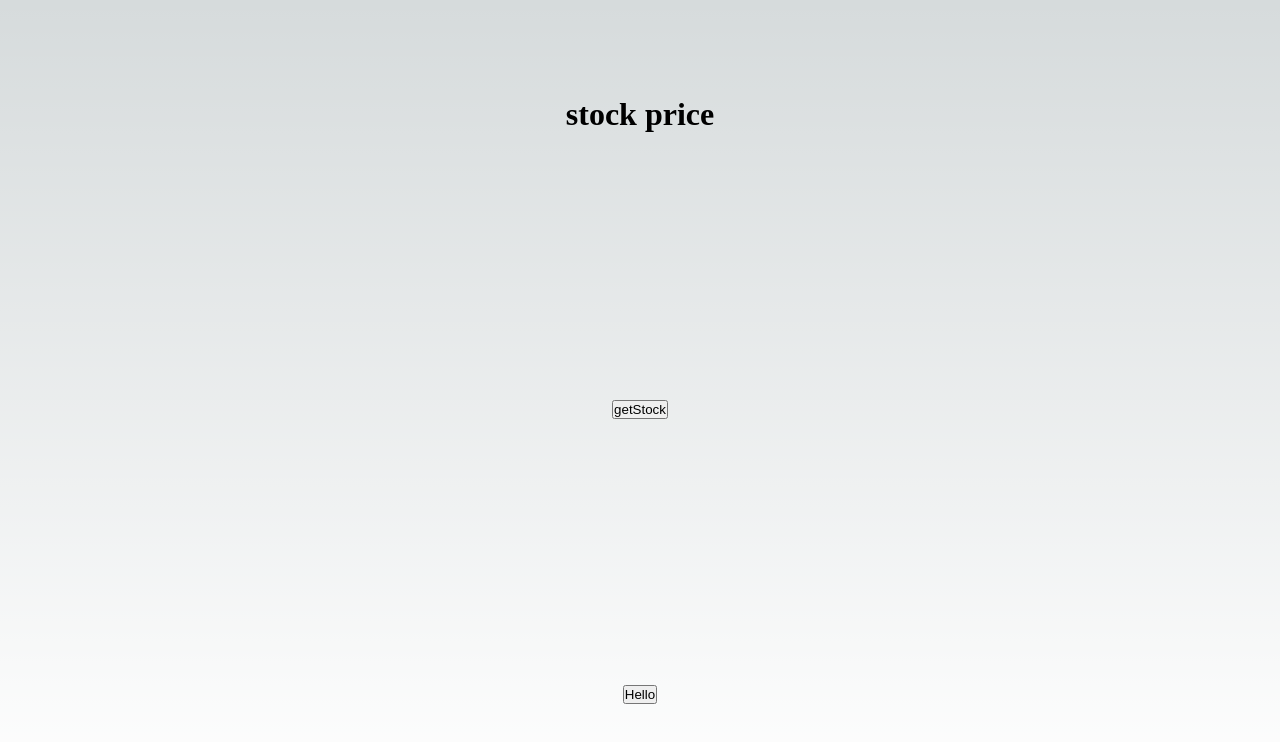
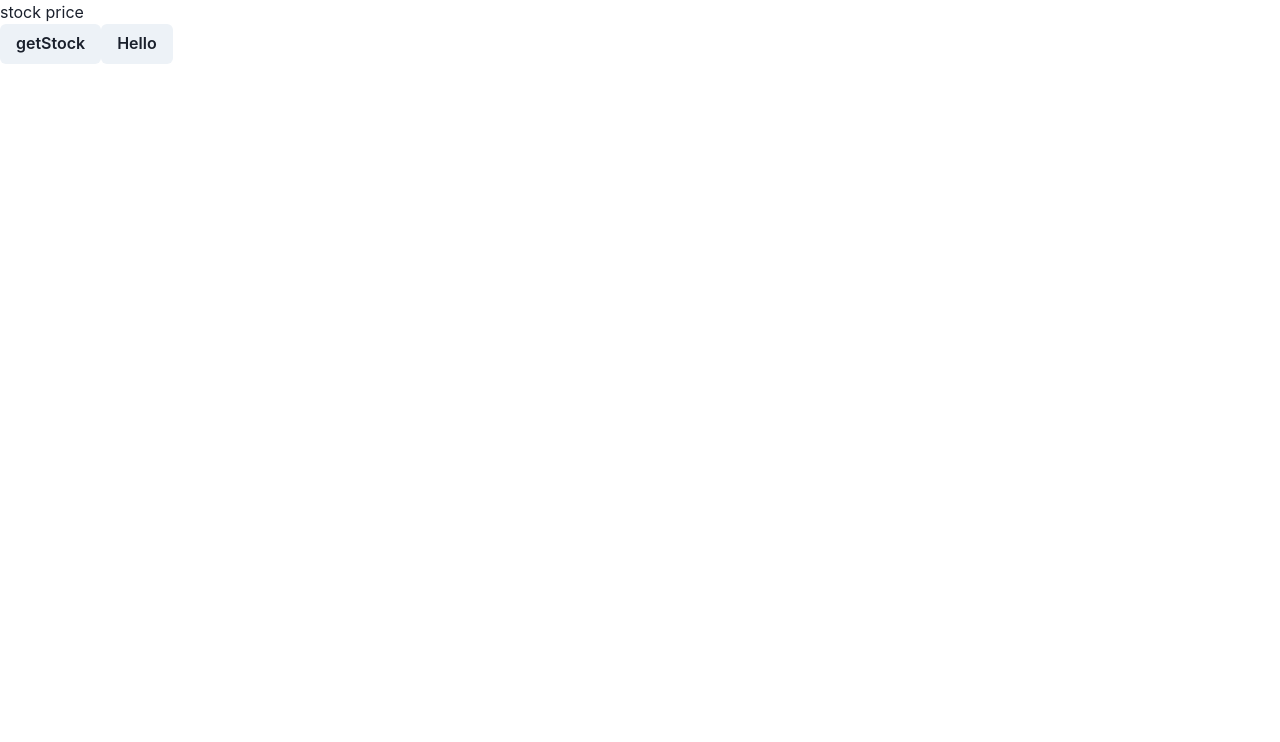
Before and after one commit to katayama8000/stock-price-list, a Next.js app: page / in a window 1280 px wide. Shown: the top 742 px of the page. Built offline with nearby package versions, Linux system fonts and the light colour scheme.

Commit message:
feat: implement chakura

```diff
--- a/pages/_app.tsx
+++ b/pages/_app.tsx
@@ -1,6 +1,11 @@
-import '@/styles/globals.css'
-import type { AppProps } from 'next/app'
+// import '@/styles/globals.css'
+import type { AppProps } from 'next/app';
+import { ChakraProvider } from '@chakra-ui/react';
 
 export default function App({ Component, pageProps }: AppProps) {
-  return <Component {...pageProps} />
+  return (
+    <ChakraProvider>
+      <Component {...pageProps} />
+    </ChakraProvider>
+  );
 }
--- a/pages/index.tsx
+++ b/pages/index.tsx
@@ -1,5 +1,5 @@
 import Head from 'next/head';
-import styles from '@/styles/Home.module.css';
+import { Button } from '@chakra-ui/react';
 export default function Home() {
   return (
     <>
@@ -9,9 +9,9 @@ export default function Home() {
         <meta name="viewport" content="width=device-width, initial-scale=1" />
         <link rel="icon" href="/favicon.ico" />
       </Head>
-      <main className={styles.main}>
+      <main>
         <h1>stock price</h1>
-        <button
+        <Button
           onClick={async () => {
             const res = await fetch('/api/stock?code=8591');
             const data = await res.json();
@@ -19,8 +19,8 @@ export default function Home() {
           }}
         >
           getStock
-        </button>
-        <button
+        </Button>
+        <Button
           onClick={async () => {
             const res = await fetch('/api/hello?code=5023');
             const data = await res.json();
@@ -28,7 +28,7 @@ export default function Home() {
           }}
         >
           Hello
-        </button>
+        </Button>
       </main>
     </>
   );
```
